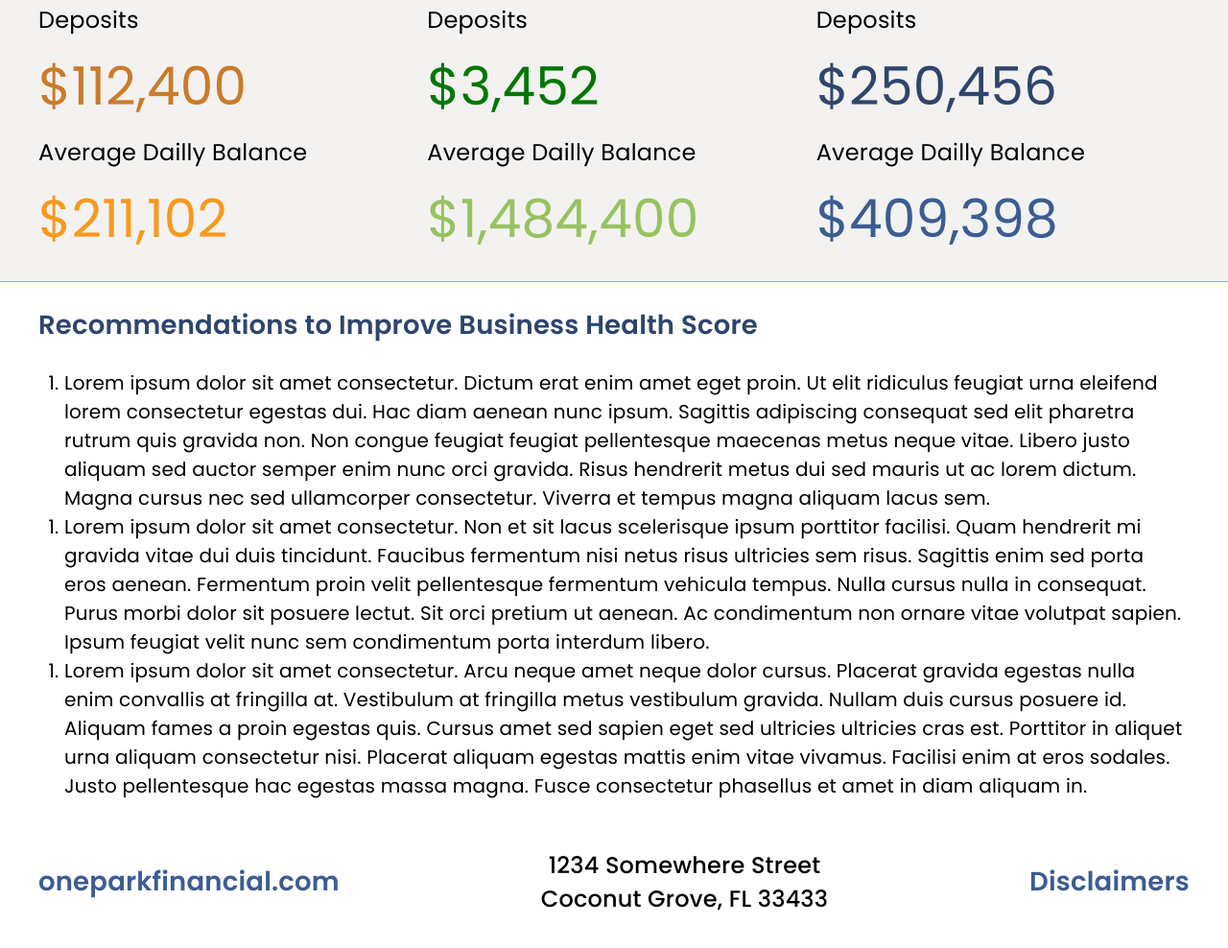
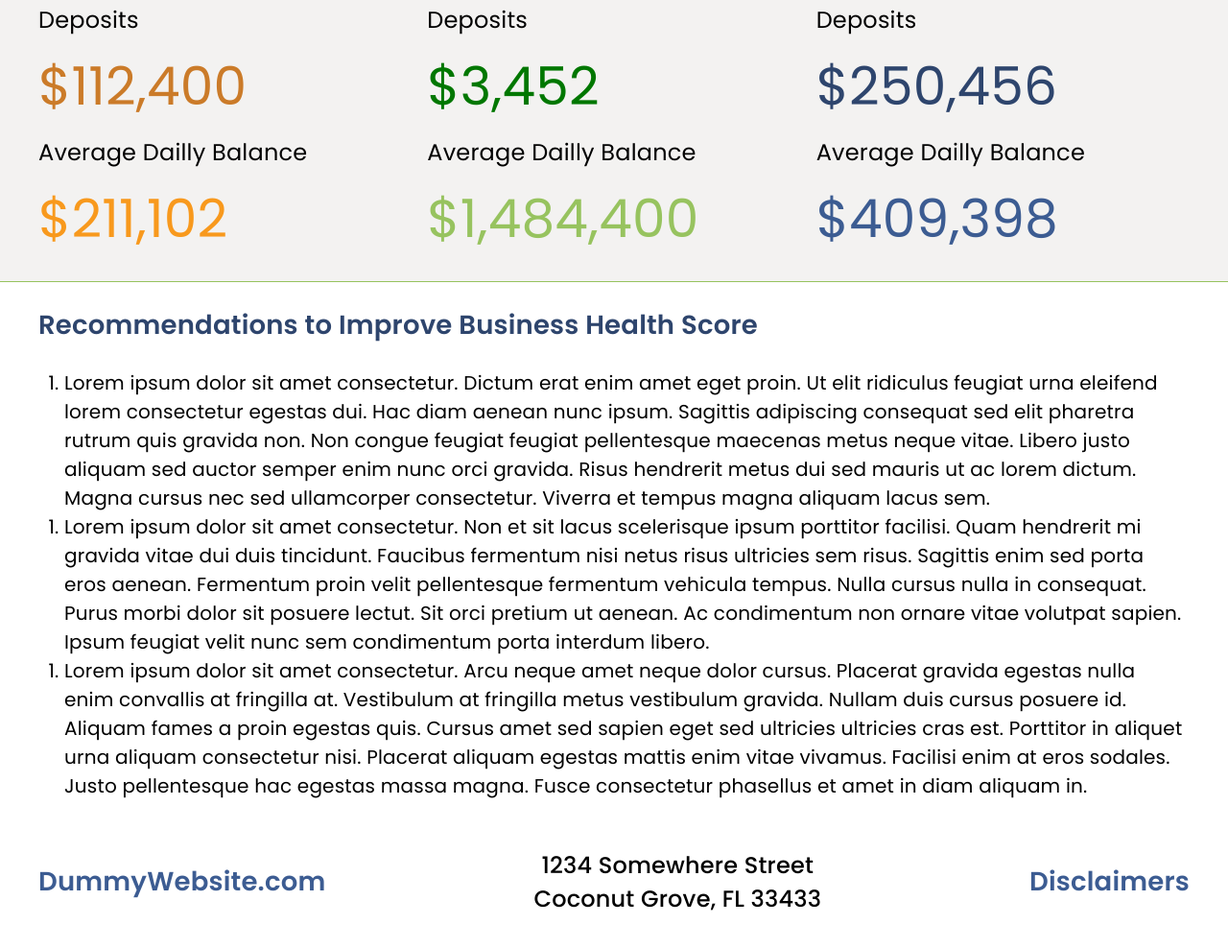
Before and after one commit to Diegobri2002/business_health_html, a plain HTML site: page index.html in a window 1280 px wide. Shown: the part 1285-2273 px from the top of the page at 96% size. Drawn offline with Linux system fonts and the light colour scheme.

Commit message:
Footer change

```diff
--- a/index.html
+++ b/index.html
@@ -200,8 +200,8 @@
         <div class="frame-parent">
           <div class="oneparkfinancialcom-wrapper">
             <div class="oneparkfinancialcom">
-              <a href="https://oneparkfinancial.com" target="blank"
-                >oneparkfinancial.com</a
+              <a href="https://dummywebsite-notexisting.com" target="blank"
+                >DummyWebsite.com</a
               >
             </div>
           </div>
```
